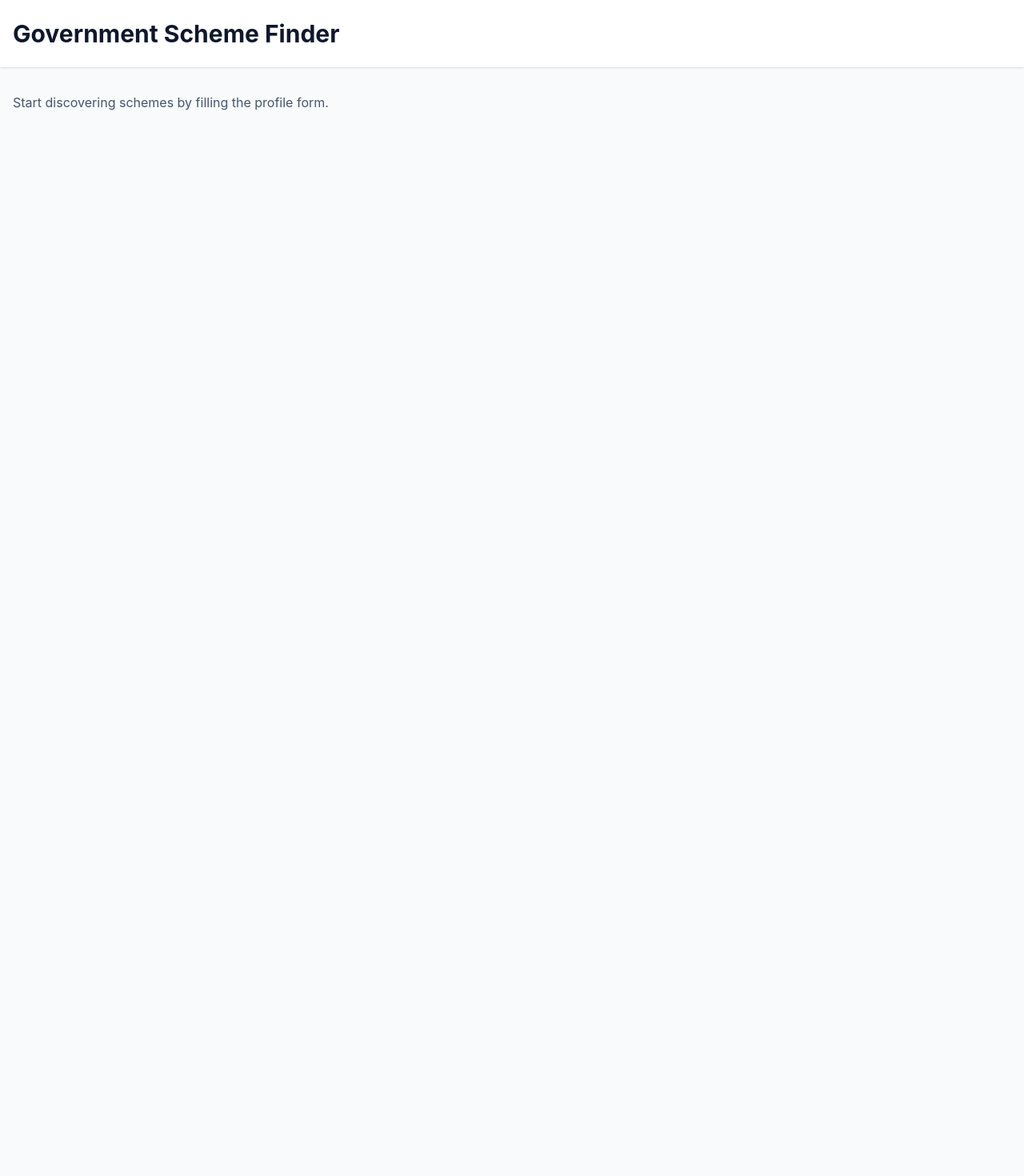
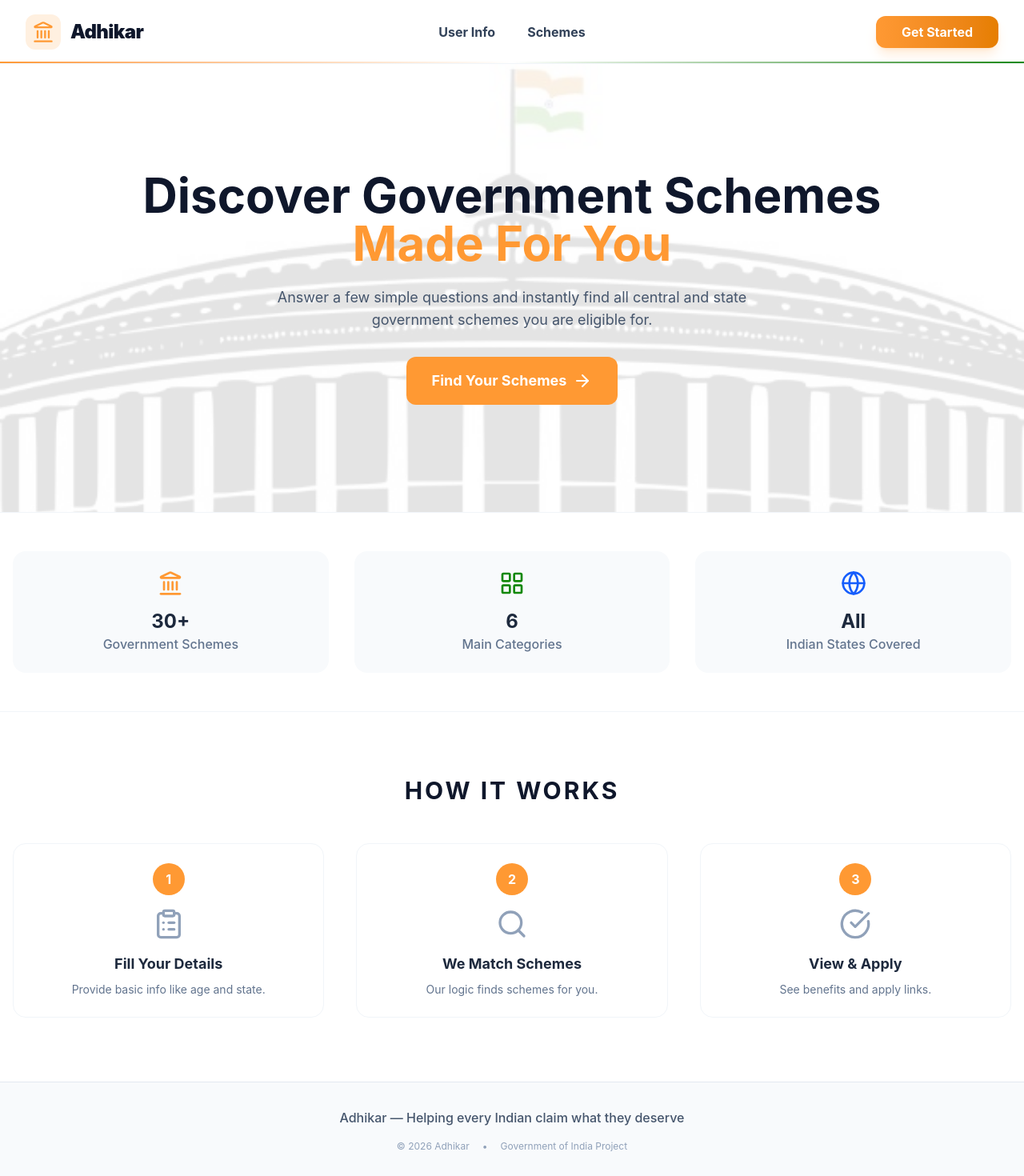
Before and after one commit to marwadi-me/government-scheme-finder, a React (Vite) app: page / in a window 1280 px wide. Shown: the top 1470 px of the page at 80% size. Before the commit the page ends 800 px from the top, so only its background shows below. Built offline with nearby package versions, Linux system fonts and the light colour scheme.

Commit message:
Build Adhikar Home Page and Navbar with React Router

```diff
--- a/index.html
+++ b/index.html
@@ -2,9 +2,9 @@
 <html lang="en">
   <head>
     <meta charset="UTF-8" />
-    <link rel="icon" type="image/svg+xml" href="/favicon.svg" />
+    <link rel="icon" type="image/svg+xml" href="/src/assets/logo.svg" />
     <meta name="viewport" content="width=device-width, initial-scale=1.0" />
-    <title>temp-vite</title>
+    <title>Adhikar - Government Scheme Finder</title>
   </head>
   <body>
     <div id="root"></div>
--- a/package.json
+++ b/package.json
@@ -11,8 +11,10 @@
   },
   "dependencies": {
     "@tailwindcss/vite": "^4.2.4",
+    "lucide-react": "^1.14.0",
     "react": "^19.2.5",
-    "react-dom": "^19.2.5"
+    "react-dom": "^19.2.5",
+    "react-router-dom": "^7.15.0"
   },
   "devDependencies": {
     "@eslint/js": "^10.0.1",
--- a/src/App.jsx
+++ b/src/App.jsx
@@ -1,18 +1,24 @@
 import React from 'react'
+import { BrowserRouter as Router, Routes, Route } from 'react-router-dom'
+import Home from './pages/Home'
+import ProfileForm from './components/ProfileForm'
+import Navbar from './components/Navbar'
+import Footer from './components/Footer'
 
 function App() {
   return (
-    <div className="min-h-screen bg-slate-50">
-      <header className="bg-white shadow-sm">
-        <div className="max-w-7xl mx-auto px-4 py-6">
-          <h1 className="text-3xl font-bold text-slate-900">Government Scheme Finder</h1>
-        </div>
-      </header>
-
-      <main className="max-w-7xl mx-auto px-4 py-8">
-        <p className="text-slate-600">Start discovering schemes by filling the profile form.</p>
-      </main>
-    </div>
+    <Router>
+      <div className="min-h-screen flex flex-col bg-white">
+        <Navbar />
+        <main className="flex-grow">
+          <Routes>
+            <Route path="/" element={<Home />} />
+            <Route path="/form" element={<ProfileForm />} />
+          </Routes>
+        </main>
+        <Footer />
+      </div>
+    </Router>
   )
 }
 
--- /dev/null
+++ b/src/components/Footer.jsx
@@ -0,0 +1,20 @@
+import React from 'react'
+
+const Footer = () => {
+  return (
+    <footer className="bg-slate-50 border-t border-slate-200 py-8">
+      <div className="max-w-7xl mx-auto px-4 text-center">
+        <p className="text-slate-600 font-medium">
+          Adhikar — Helping every Indian claim what they deserve
+        </p>
+        <div className="mt-4 flex justify-center gap-4 text-xs text-slate-400">
+          <span>© {new Date().getFullYear()} Adhikar</span>
+          <span>•</span>
+          <span>Government of India Project</span>
+        </div>
+      </div>
+    </footer>
+  )
+}
+
+export default Footer
--- /dev/null
+++ b/src/components/Navbar.jsx
@@ -0,0 +1,51 @@
+import React from 'react'
+import { Link } from 'react-router-dom'
+import { Landmark } from 'lucide-react'
+
+const Navbar = () => {
+  return (
+    <nav className="sticky top-0 left-0 right-0 bg-white/95 backdrop-blur-md z-[100] h-20 transition-all border-b border-slate-100">
+      <div className="w-full px-8 h-full flex items-center justify-between relative">
+
+        {/* Far Left: Logo */}
+        <div className="flex-shrink-0">
+          <Link to="/" className="flex items-center gap-3 group">
+            <div className="bg-[#FF9933]/15 p-2 rounded-xl">
+              <Landmark className="w-7 h-7 text-[#FF9933]" />
+            </div>
+            <span className="text-2xl font-black tracking-tight text-slate-900">
+              Adhikar
+            </span>
+          </Link>
+        </div>
+
+        {/* Center: Links (Absolute Centered) */}
+        <div className="hidden md:flex absolute left-1/2 top-1/2 -translate-x-1/2 -translate-y-1/2 items-center gap-10">
+          <Link to="/form" className="group relative py-2 text-base font-bold text-slate-700 hover:text-[#FF9933] transition-colors">
+            User Info
+            <span className="absolute bottom-0 left-0 w-0 h-0.5 bg-[#FF9933] transition-all duration-300 group-hover:w-full"></span>
+          </Link>
+          <Link to="/form" className="group relative py-2 text-base font-bold text-slate-700 hover:text-[#138808] transition-colors">
+            Schemes
+            <span className="absolute bottom-0 left-0 w-0 h-0.5 bg-[#138808] transition-all duration-300 group-hover:w-full"></span>
+          </Link>
+        </div>
+
+        {/* Far Right: Gradient Button */}
+        <div className="flex-shrink-0">
+          <Link
+            to="/form"
+            className="px-8 py-2.5 rounded-xl bg-gradient-to-r from-[#FF9933] to-[#e67e00] text-white text-base font-bold hover:scale-105 transition-all shadow-lg shadow-[#FF9933]/20"
+          >
+            Get Started
+          </Link>
+        </div>
+      </div>
+
+      {/* Decorative Gradient Line */}
+      <div className="absolute bottom-0 left-0 right-0 h-[2px] bg-gradient-to-r from-[#FF9933] via-white to-[#138808]"></div>
+    </nav>
+  )
+}
+
+export default Navbar
--- a/src/components/ProfileForm.jsx
+++ b/src/components/ProfileForm.jsx
@@ -0,0 +1,19 @@
+import React from 'react'
+
+const ProfileForm = () => {
+  return (
+    <div className="max-w-3xl mx-auto px-4 py-12">
+      <div className="bg-white rounded-3xl shadow-xl shadow-slate-200/50 border border-slate-100 p-8">
+        <h2 className="text-3xl font-bold text-slate-900 mb-6">User Profile Information</h2>
+        <p className="text-slate-500 mb-8">Please provide your details to see eligible schemes.</p>
+
+        {/* Form content will go here */}
+        <div className="h-64 border-2 border-dashed border-slate-200 rounded-2xl flex items-center justify-center text-slate-400">
+          Form implementation coming soon...
+        </div>
+      </div>
+    </div>
+  )
+}
+
+export default ProfileForm
--- a/src/index.css
+++ b/src/index.css
@@ -1,14 +1,17 @@
 @import "tailwindcss";
 
-:root {
-  font-family: 'Inter', system-ui, Avenir, Helvetica, Arial, sans-serif;
-  line-height: 1.5;
-  font-weight: 400;
+@theme {
+  --font-sans: "Outfit", "Inter", system-ui, sans-serif;
 }
 
 body {
   margin: 0;
   min-width: 320px;
   min-height: 100vh;
-  background-color: #f8fafc;
+  background-color: #ffffff;
+  color: #0f172a;
 }
+
+#root {
+  width: 100%;
+}
--- /dev/null
+++ b/src/pages/Home.jsx
@@ -0,0 +1,71 @@
+import React from 'react'
+import { Link } from 'react-router-dom'
+import { ArrowRight, Landmark, LayoutGrid, Globe, ClipboardList, CheckCircle, Search } from 'lucide-react'
+import ParliamentImg from '../assets/bgimg.jpg'
+
+const Home = () => {
+  return (
+    <div className="overflow-hidden">
+      {/* 1. Hero Section */}
+      <section className="relative min-h-[70vh] flex items-center py-20 bg-white">
+        <div className="absolute inset-0 opacity-10 pointer-events-none">
+          <img src={ParliamentImg} alt="Parliament" className="w-full h-full object-cover object-top" style={{ mixBlendMode: 'multiply' }} />
+        </div>
+
+        <div className="relative w-full max-w-7xl mx-auto px-6 text-center">
+          <h1 className="text-4xl md:text-6xl font-bold text-slate-900">
+            Discover Government Schemes <br /> <span className="text-[#FF9933]">Made For You</span>
+          </h1>
+          <p className="mt-6 text-lg text-slate-600 max-w-2xl mx-auto">
+            Answer a few simple questions and instantly find all central and state government schemes you are eligible for.
+          </p>
+          <div className="mt-8">
+            <Link to="/form" className="inline-flex items-center gap-2 px-8 py-4 bg-[#FF9933] text-white text-lg font-bold rounded-xl hover:bg-orange-600 transition-colors">
+              Find Your Schemes <ArrowRight />
+            </Link>
+          </div>
+        </div>
+      </section>
+
+      {/* 2. Stats Section */}
+      <section className="py-12 border-t border-slate-100 bg-white">
+        <div className="max-w-7xl mx-auto px-4 grid md:grid-cols-3 gap-8 text-center">
+          {[
+            { Icon: Landmark, val: "30+", label: "Government Schemes", color: "text-[#FF9933]" },
+            { Icon: LayoutGrid, val: "6", label: "Main Categories", color: "text-[#138808]" },
+            { Icon: Globe, val: "All", label: "Indian States Covered", color: "text-blue-600" }
+          ].map((item, i) => (
+            <div key={i} className="p-6 bg-slate-50 rounded-2xl">
+              <item.Icon className={`w-8 h-8 mx-auto mb-4 ${item.color}`} />
+              <h3 className="text-2xl font-bold text-slate-800">{item.val}</h3>
+              <p className="text-slate-500 font-medium">{item.label}</p>
+            </div>
+          ))}
+        </div>
+      </section>
+
+      {/* 3. How It Works Section */}
+      <section className="py-20 border-t border-slate-100 bg-white">
+        <div className="max-w-7xl mx-auto px-4 text-center">
+          <h2 className="text-3xl font-bold mb-12 uppercase tracking-widest text-slate-900">How It Works</h2>
+          <div className="grid md:grid-cols-3 gap-10">
+            {[
+              { num: "1", Icon: ClipboardList, title: "Fill Your Details", desc: "Provide basic info like age and state." },
+              { num: "2", Icon: Search, title: "We Match Schemes", desc: "Our logic finds schemes for you." },
+              { num: "3", Icon: CheckCircle, title: "View & Apply", desc: "See benefits and apply links." }
+            ].map((step, i) => (
+              <div key={i} className="p-6 border border-slate-100 rounded-2xl hover:border-[#FF9933] transition-colors bg-white">
+                <div className="w-10 h-10 bg-[#FF9933] text-white rounded-full flex items-center justify-center font-bold mx-auto mb-4">{step.num}</div>
+                <step.Icon className="w-10 h-10 mx-auto mb-4 text-slate-400" />
+                <h4 className="text-lg font-bold text-slate-800 mb-2">{step.title}</h4>
+                <p className="text-sm text-slate-500">{step.desc}</p>
+              </div>
+            ))}
+          </div>
+        </div>
+      </section>
+    </div>
+  )
+}
+
+export default Home
```
Also changed, not shown: src/assets/bgimg.jpg (added), 1 other file (tests, documents, lock files or other folders).
